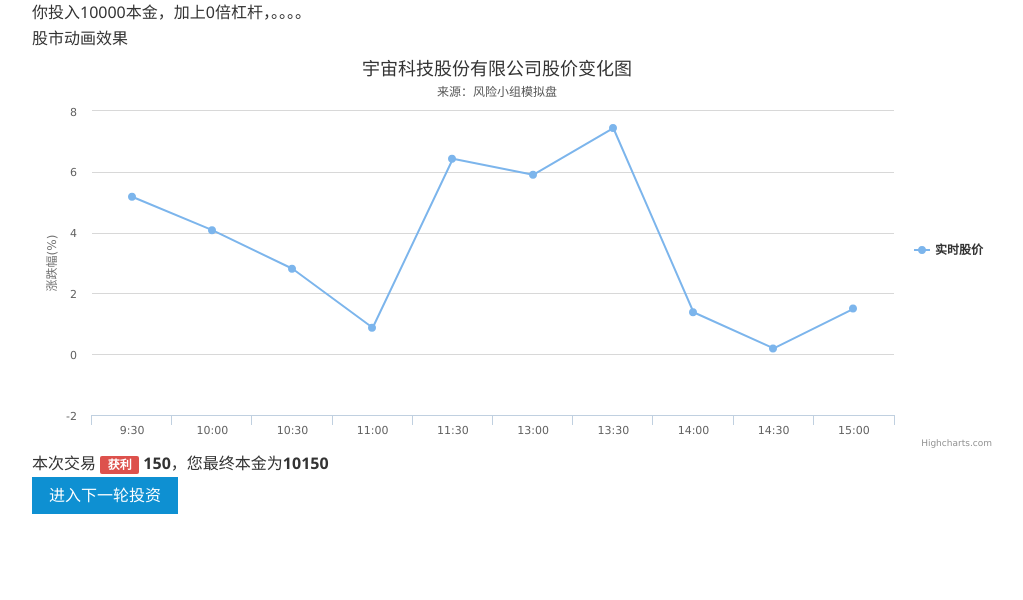
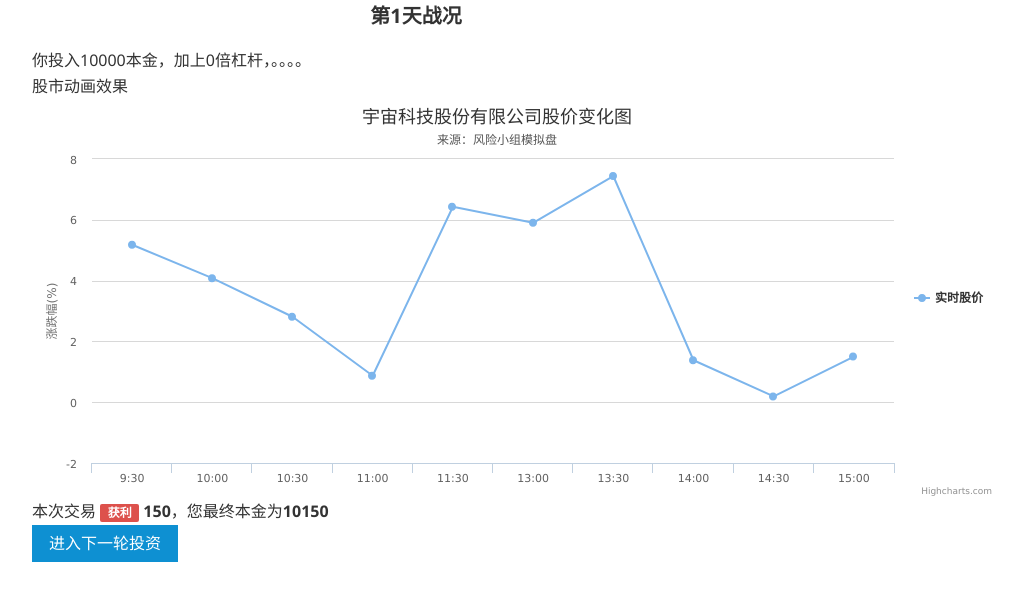
Before and after one commit to goldshare/RiskDemo, a website: page play.html in a window 1280 px wide. Both pictures are taken after a click on the button "确认本轮投资". Shown: the whole page, without its empty margins (123-1146 px from the left). Drawn offline with Linux system fonts and the light colour scheme.

Commit message:
修改部分计算

```diff
--- a/play.html
+++ b/play.html
@@ -89,6 +89,9 @@
 
 
 		<section id="result" class="am-container">
+			<header class="daily-info-header am-u-sm-4 am-u-sm-centered">
+					<h2>第{{ROUNDS}}天战况</h2>
+			</header>
 			<div class="invest-info">你投入{{investMoney}}本金，加上{{level}}倍杠杆，。。。。</div>
 			<div class="invest-animation">股市动画效果</div>
 			<!-- am-badge am-badge-success am-radius -->
--- a/scripts/play.js
+++ b/scripts/play.js
@@ -70,6 +70,7 @@
 
 			$('[name="base-options"]').on("change", function() {
 				investMoney = invest_status.BASE_MONEY * $(this).val() / 3;
+				investMoney = Math.round(investMoney*100)/100;
 				$("#invest-money").html(investMoney);
 				leftMoney = invest_status.BASE_MONEY - investMoney;
 				$("#left-money").html(leftMoney);
@@ -175,6 +176,7 @@
 		var getResultJson = function(profit) {
 				return {
 					BASE_MONEY: invest_status.BASE_MONEY,
+					ROUNDS: invest_status.ROUNDS,
 					investMoney: investMoney,
 					level: level,
 					profit: profit
@@ -183,8 +185,9 @@
 
 		var showInvestResult = function() {
 			$invest.fadeOut();
-			var result = calc(investMoney,leftMoney,level,dailyInfo.odds),
-				profit = result - invest_status.BASE_MONEY;
+			var result = calc(investMoney,leftMoney,level,dailyInfo.odds);
+			var profit = result - invest_status.BASE_MONEY;
+			profit = Math.round(profit*100)/100;
 			invest_status.BASE_MONEY = result;
 
 			contentRefresh($result, resultTemplate, getResultJson(profit));
@@ -196,11 +199,11 @@
 		  		//showProgressBar();
 		  		$("#next-confirm-btn").click(function(){
 		  			//real logic & do caculation
-				  	++invest_status.ROUNDS;
 				  	if(invest_status.ROUNDS >= MAX_ROUNDS){
-				  		location.ref = ""; //redirect
+				  		location.href = ""; //redirect
 				  	}
 				  	else {
+				  		++invest_status.ROUNDS;
 						startNewRounds();
 				  	}
 		  		});
@@ -225,6 +228,7 @@
 		var interestMoney = levelMoney*interestRate; //利息
 		var earnMoney = (principal + levelMoney)*odds/100;
 		var leftInvestMoney = principal + earnMoney - interestMoney + leftMoney;
+		leftInvestMoney = Math.round(leftInvestMoney*100)/100;
 		return leftInvestMoney;
 	}
 
```
